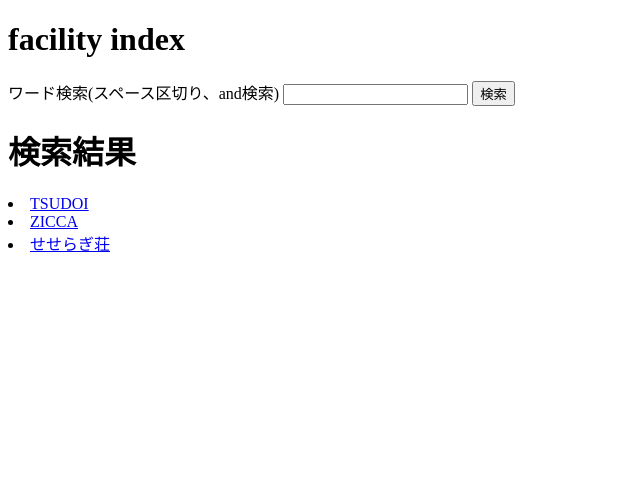
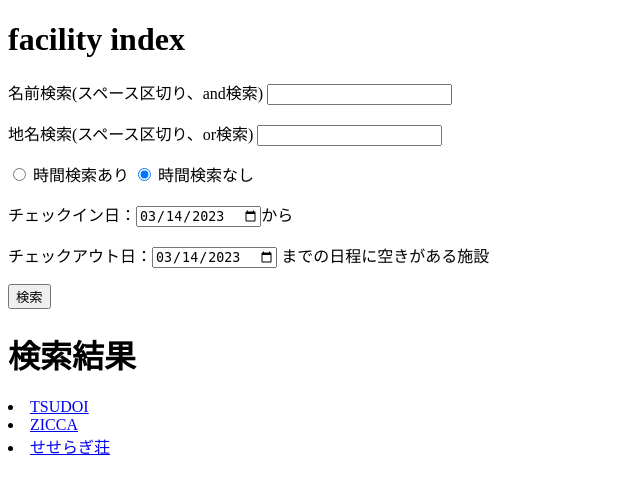
Before and after one commit to hiroki-yod/guest-house-app, a Django app: page /facility/index/ in a window 1280 px wide. Shown: the top 494 px of the page, without its empty margins (0-640 px from the left). Run offline with Django 4.2, Linux system fonts and the light colour scheme; data comes from the database, SQL or seed files in the repository.

Commit message:
空きのある施設全取得まではいけた

```diff
--- a/booking/templates/booking/guest/facility_index.html
+++ b/booking/templates/booking/guest/facility_index.html
@@ -9,8 +9,23 @@
     <h1>facility index</h1>
     <form action = "/facility/index/", method = POST>
         {% csrf_token %}
-        <label for="search_text">ワード検索(スペース区切り、and検索)</label>
-        <input type="text" id = "search_text" name = "words" value="{{words}}">
+        <p>
+            <label for="search_name">名前検索(スペース区切り、and検索)</label>
+            <input type="text" id = "search_name" name = "words" value="{{words}}">
+        </p>
+        <p>
+            <label for="search_text">地名検索(スペース区切り、or検索)</label>
+            <input type="text" id = "search_place" name = "places" value="{{places}}">
+        </p>
+        <p>
+            <input type="radio" id = "is_date_search_true" name = "is_date_search" value="1">
+            <label for="is_date_search_true">時間検索あり</label>
+            <input type="radio" id = "is_date_search_false" name = "is_date_search" value="0" checked>
+            <label for="is_date_search_false"  >時間検索なし</label>
+        </p>
+        <p>チェックイン日：<input type = "date" name="checkin" value = "{{ selected_checkin }}" >から</p>
+        <p>チェックアウト日：<input type = "date" name="checkout" value = "{{ selected_checkout }}" min =  "{{ now }}">
+        までの日程に空きがある施設</p>
         <button type="submit">検索</button>
     </form>
     <h1>検索結果</h1>
--- a/booking/views/guest.py
+++ b/booking/views/guest.py
@@ -4,6 +4,7 @@ from django.shortcuts import render, redirect
 from booking.forms import auth
 from ..models import Facility, Reservation, ReservationFrame, Room
 import datetime
+from django.db.models import Q
 
 class guest_mypage(View):
     def get(self, request):
@@ -19,7 +20,10 @@ class facility_index(View):
         Facility_list = Facility.objects.order_by('name')
         param = {
             'Facility_list':Facility_list,
-            'words' : ' '
+            'words' : ' ',
+            'places' : ' ',
+            'selected_checkin' : datetime.datetime.now().date().isoformat(),
+            'selected_checkout' : datetime.datetime.now().date().isoformat(),
         }
         return render(request, "booking/guest/facility_index.html", param)
         #return HttpResponse("You're looking at facility_index")
@@ -27,17 +31,44 @@ class facility_index(View):
     def post(self, request):
         #検索文字列POST["words"]の全角スペースを半角スペースに変換し、半角スペースで区切る。区切った各ワードを配列wordsに格納
         words = request.POST["words"].replace("　"," ").split(" ")
+        places = request.POST["places"].replace("　"," ").split(" ")
+
 
         #配列wordsの各要素wordでand検索をかける
         searched_facility_list = Facility.objects
         for word in words:
             searched_facility_list = searched_facility_list.filter(name__icontains = word)
+
+        #placeでのor検索
+        q = Q()
+        for place in places:
+            q.add(Q(address__icontains =place), Q.OR)
+        searched_facility_list = searched_facility_list.filter(q)
+
+        #is_date_searchがtrueのとき、checkinからcheckoutまでの日程が確保できる施設のみを検索
+        if request.POST["is_date_search"] == "1":
+            selected_checkin = datetime.datetime.strptime(request.POST["checkin"], "%Y-%m-%d")
+            selected_checkout = datetime.datetime.strptime(request.POST["checkout"], "%Y-%m-%d")
+            for i in range(( selected_checkout - selected_checkin).days + 1):
+                currentdate = selected_checkin + datetime.timedelta(i)
+                available_reservation_frames = ReservationFrame.objects.filter(is_reserved = 0).filter(date = currentdate).order_by("date")
+                available_facilities = []
+                for available_reservation_frame in available_reservation_frames:
+                    available_facilities.append(available_reservation_frames.first().room.facility)
+
+
+
+
         #nameで並び替え
         searched_facility_list = searched_facility_list.order_by('name')
         words = ' '.join(map(str, words))
+        places = ' '.join(map(str, places))
         param = {
             'Facility_list':searched_facility_list,
-            'words': words
+            'words': words,
+            'places': places,
+            'selected_checkin': selected_checkin,
+            'selected_checkout':selected_checkout,
         }
         return render(request, "booking/guest/facility_index.html", param)
 
```
